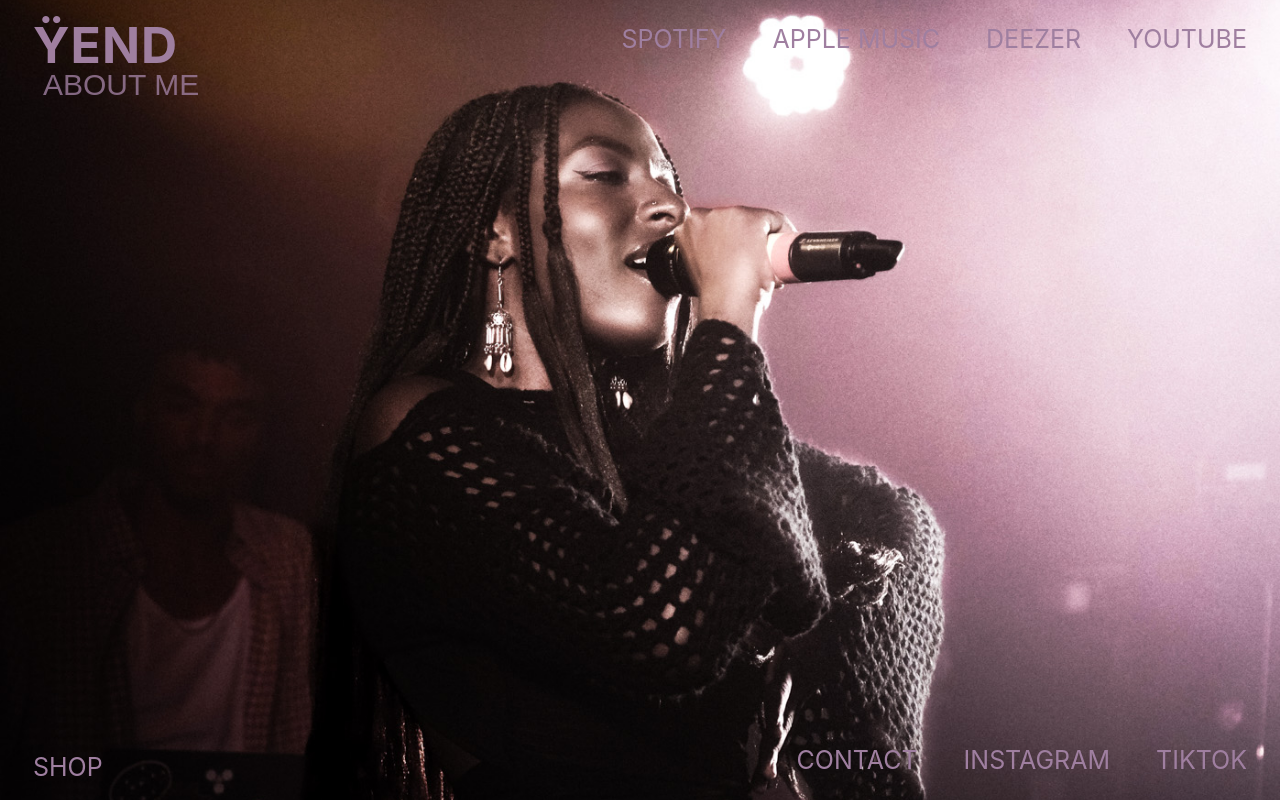
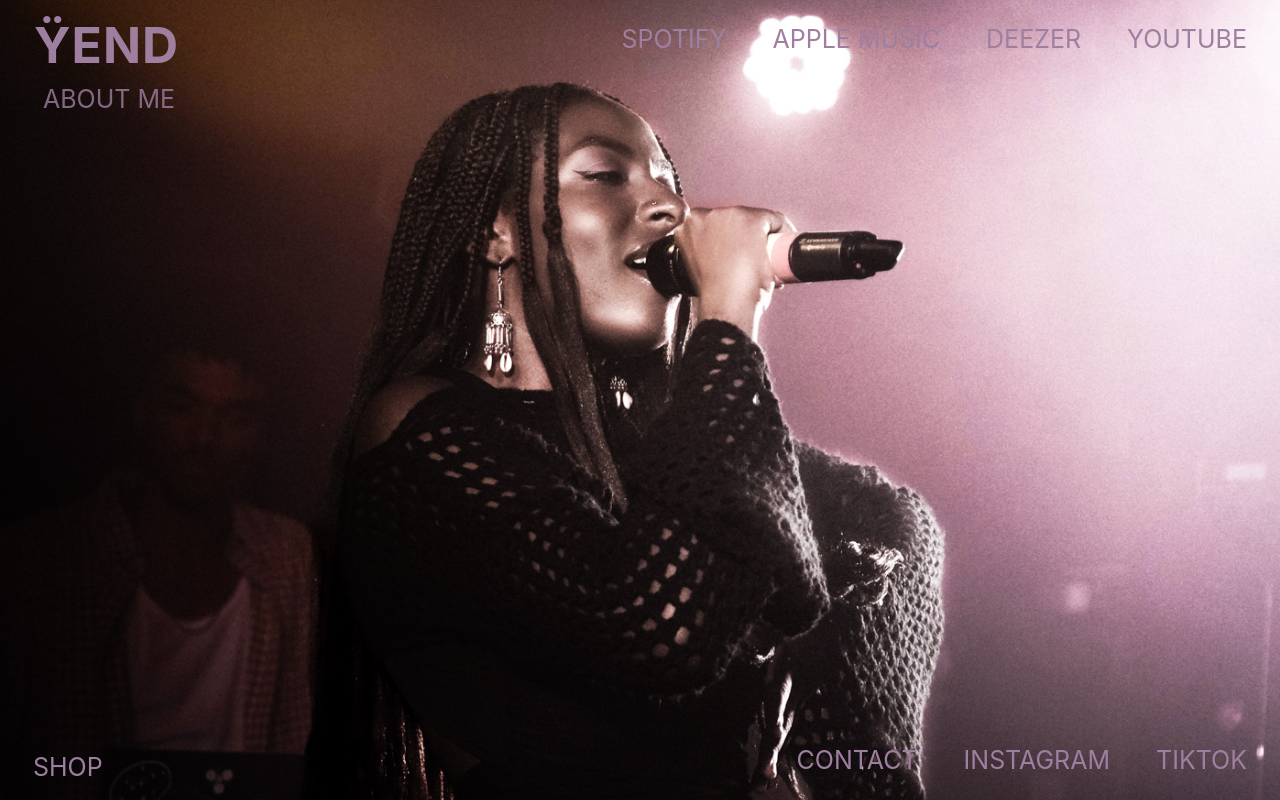
Before and after one commit to Nisrine7515/yend, a React (Vite) app: page / in a window 1280 px wide. Built offline with nearby package versions, Linux system fonts and the light colour scheme.

Commit message:
margin left added

```diff
--- a/src/assets/styles/Home.css
+++ b/src/assets/styles/Home.css
@@ -33,6 +33,9 @@
   position: absolute;
   top: 20px;
   left: 20px;
+  display: flex;
+  flex-direction: column;
+  align-items: flex-start;
 }
 
 .title {
@@ -40,13 +43,17 @@
   font-weight: bold;
   letter-spacing: 1px;
   font-family: "Inter", sans-serif;
+  line-height: 1;
+  margin-left: 1px;
 }
 
 .subtitle {
-  font-size: 30px;
+  font-size: 25px;
   opacity: 0.8;
-  margin-left: 10px;
-  font-family: "Arial", sans-serif;
+  margin-left: 0.05em;
+  font-family: "Inter", sans-serif;
+  line-height: 1;
+  margin: 10px;
 }
 
 .top-right {
```
